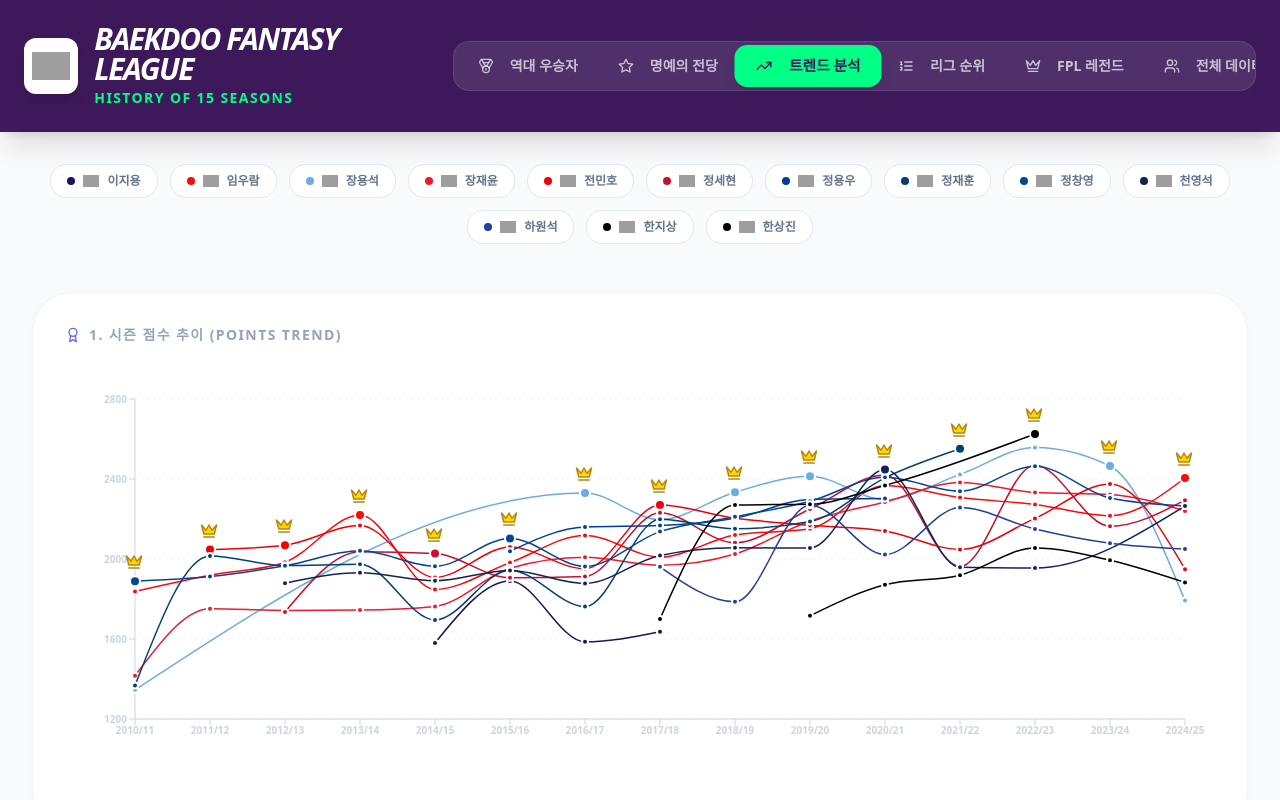
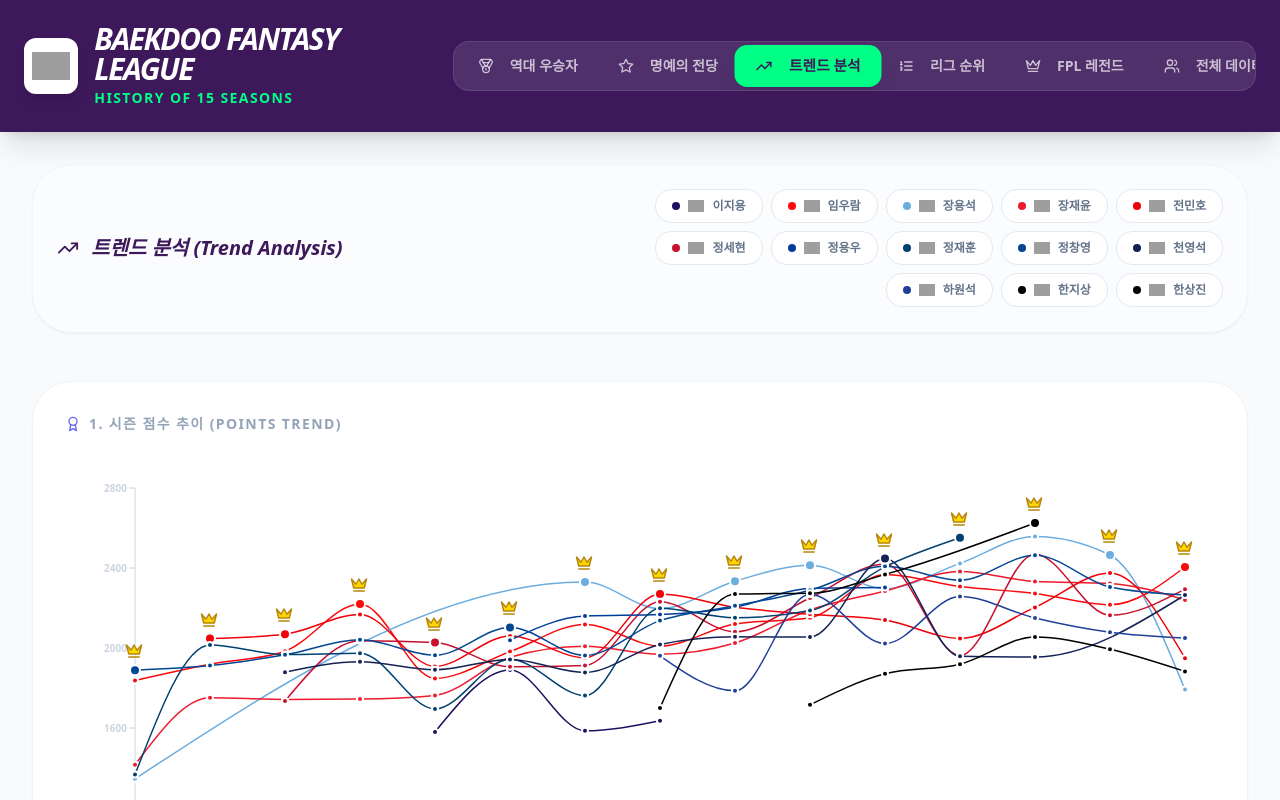
Before and after one commit to proheuros-creator/fpl-history, a React (Vite) app: page / in a window 1280 px wide. Both pictures are taken after a click on the button "트렌드 분석". Shown: the top 800 px of the page. Built offline with nearby package versions, Linux system fonts and the light colour scheme; grey boxes are pictures that could not be loaded.

Commit message:
Update App.jsx

```diff
--- a/src/App.jsx
+++ b/src/App.jsx
@@ -835,7 +835,12 @@ const App = () => {
           <section className="animate-in fade-in duration-700 space-y-12">
 
              {/* 범례 및 컨트롤러 (트렌드 탭용) - Moved to top */}
-             <div className="flex flex-wrap justify-center gap-3 mb-8">
+             <div className="bg-white rounded-[2.5rem] shadow-sm border border-slate-100 overflow-hidden mb-8">
+                <div className="p-6 border-b border-slate-50 flex flex-col md:flex-row justify-between items-center gap-4 bg-slate-50/50">
+                    <h2 className="font-black italic flex items-center gap-3 text-[#3d195b] text-xl">
+                        <TrendingUp size={22}/> 트렌드 분석 (Trend Analysis)
+                    </h2>
+                    <div className="flex flex-wrap gap-2 justify-center md:justify-end max-w-[650px]">
                         {playersList.map((name) => {
                             const club = getClub(name);
                             return (
@@ -846,6 +851,8 @@ const App = () => {
                                 </button>
                             )
                         })}
+                    </div>
+                </div>
              </div>
 
             {/* 1. 시즌 점수 추이 */}
```
Lines whose indentation alone changed are shown as unchanged.
